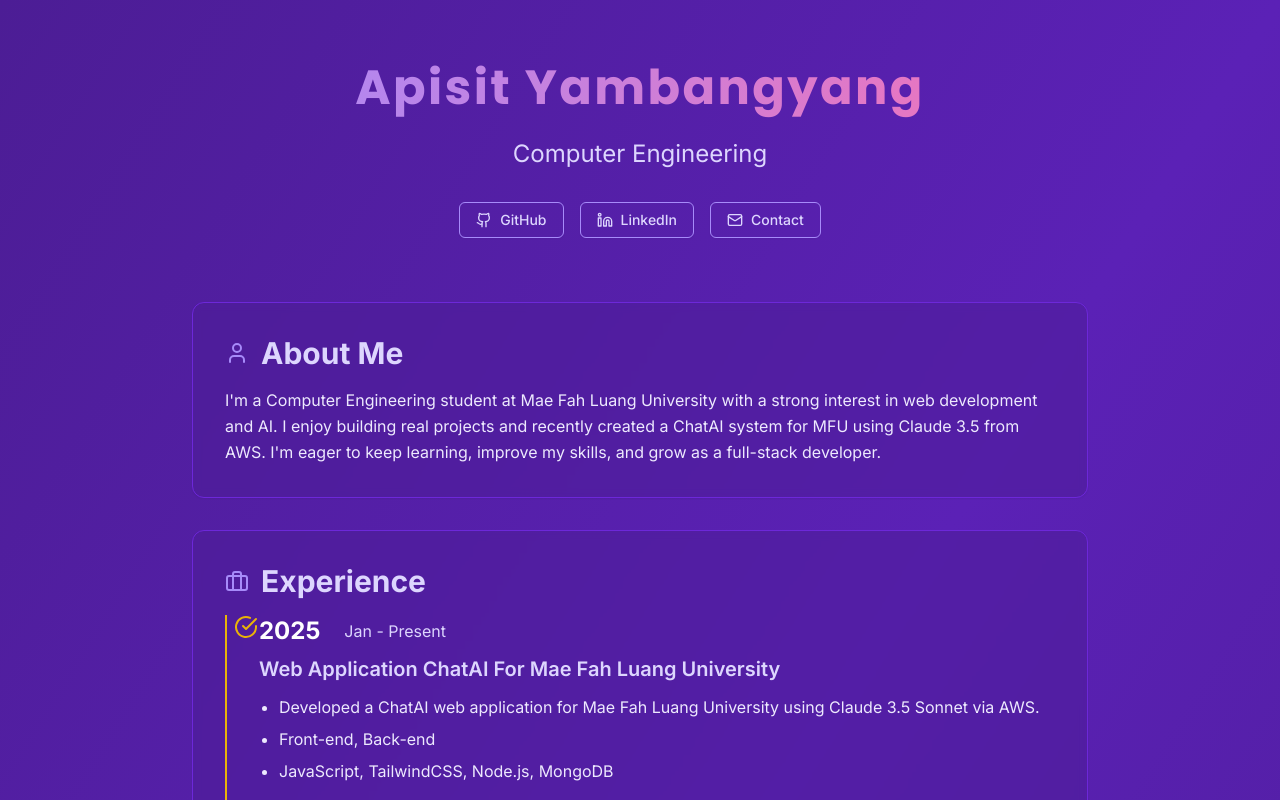
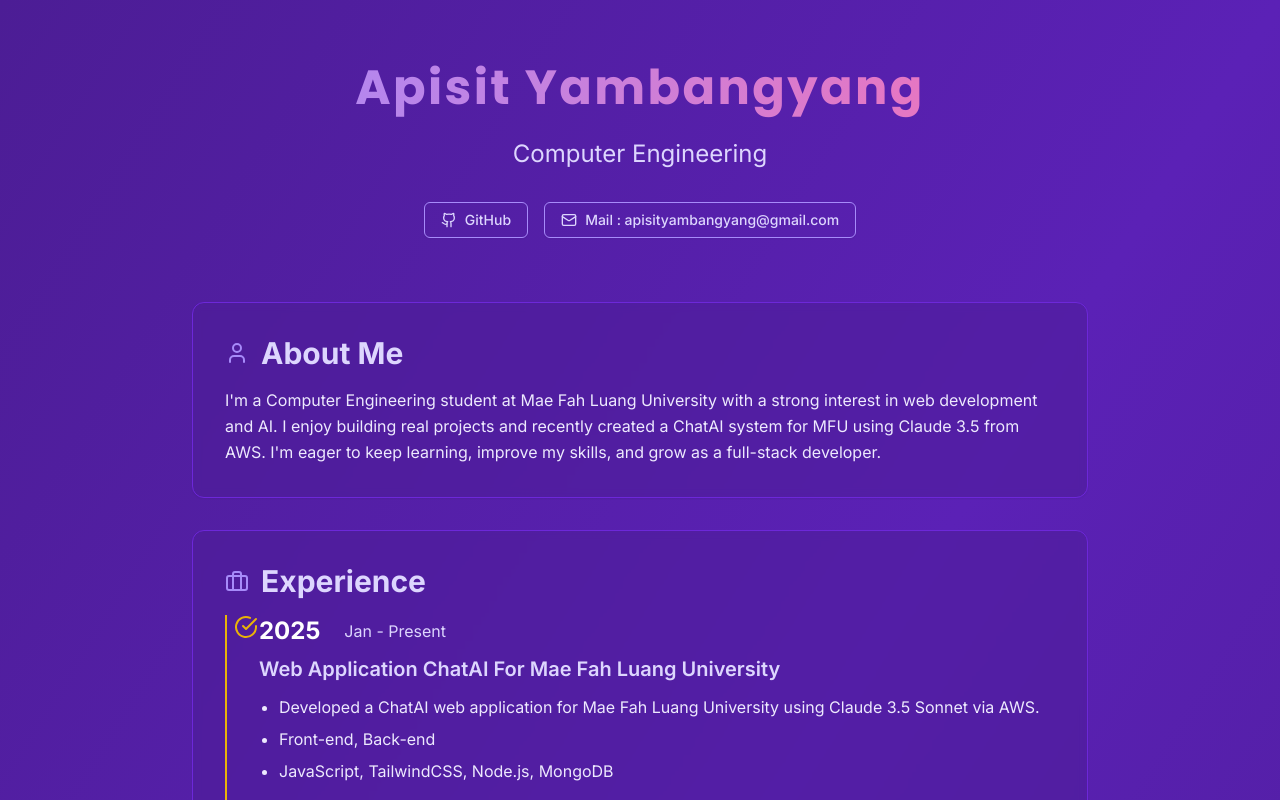
Before and after one commit to nalikanon/Introduce-myself, a Next.js app: page / in a window 1280 px wide. Shown: the top 800 px of the page. Built offline with nearby package versions, Linux system fonts and the light colour scheme.

Commit message:
change readme

```diff
--- a/src/app/page.tsx
+++ b/src/app/page.tsx
@@ -49,12 +49,8 @@ export default function Home() {
                 GitHub
               </Button>
               <Button variant="outline" className="border-purple-400 text-purple-200 hover:bg-purple-800">
-                <Linkedin className="mr-2 h-4 w-4" />
-                LinkedIn
-              </Button>
-              <Button variant="outline" className="border-purple-400 text-purple-200 hover:bg-purple-800">
                 <Mail className="mr-2 h-4 w-4" />
-                Contact
+                Mail : apisityambangyang@gmail.com
               </Button>
             </div>
           </div>
```
Also changed, not shown: 1 other file (tests, documents, lock files or other folders).
